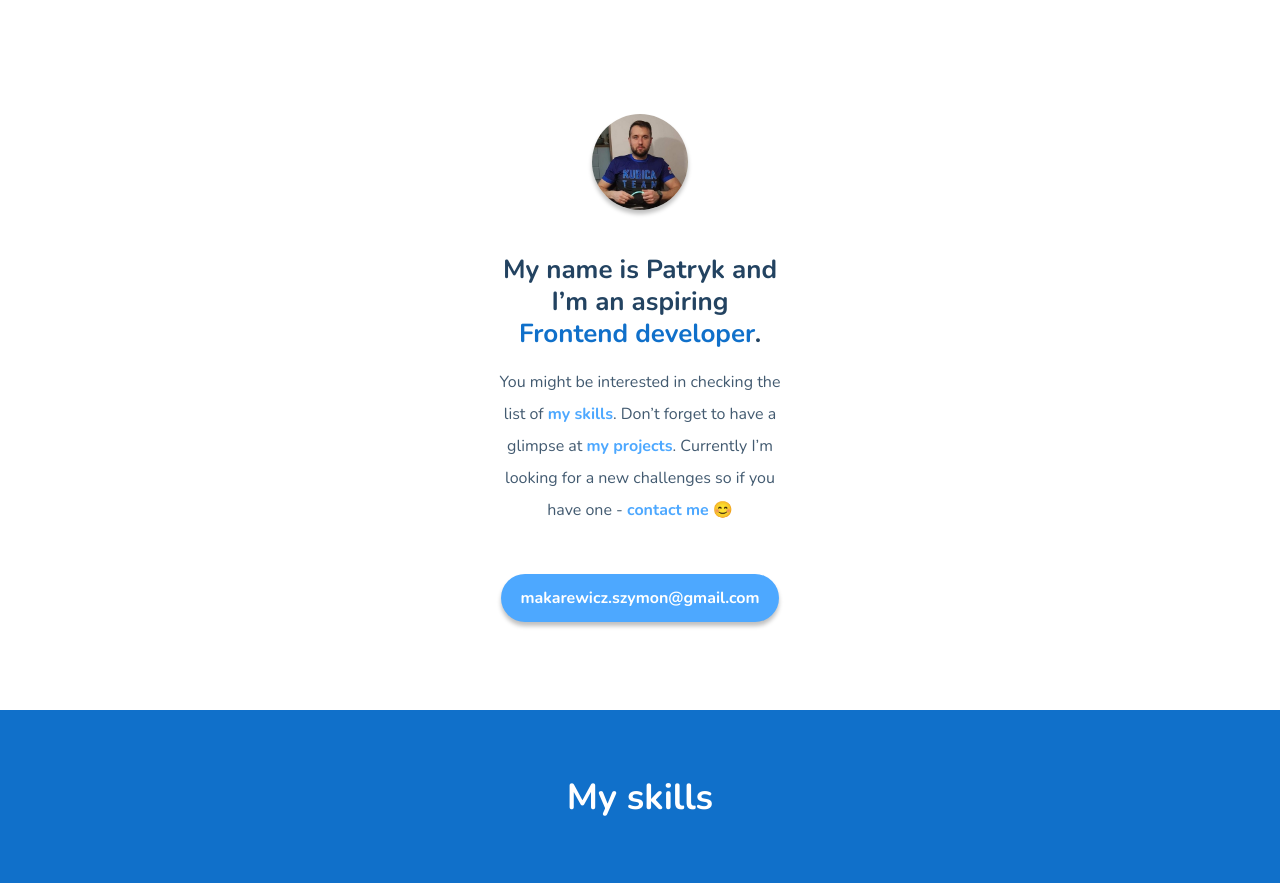
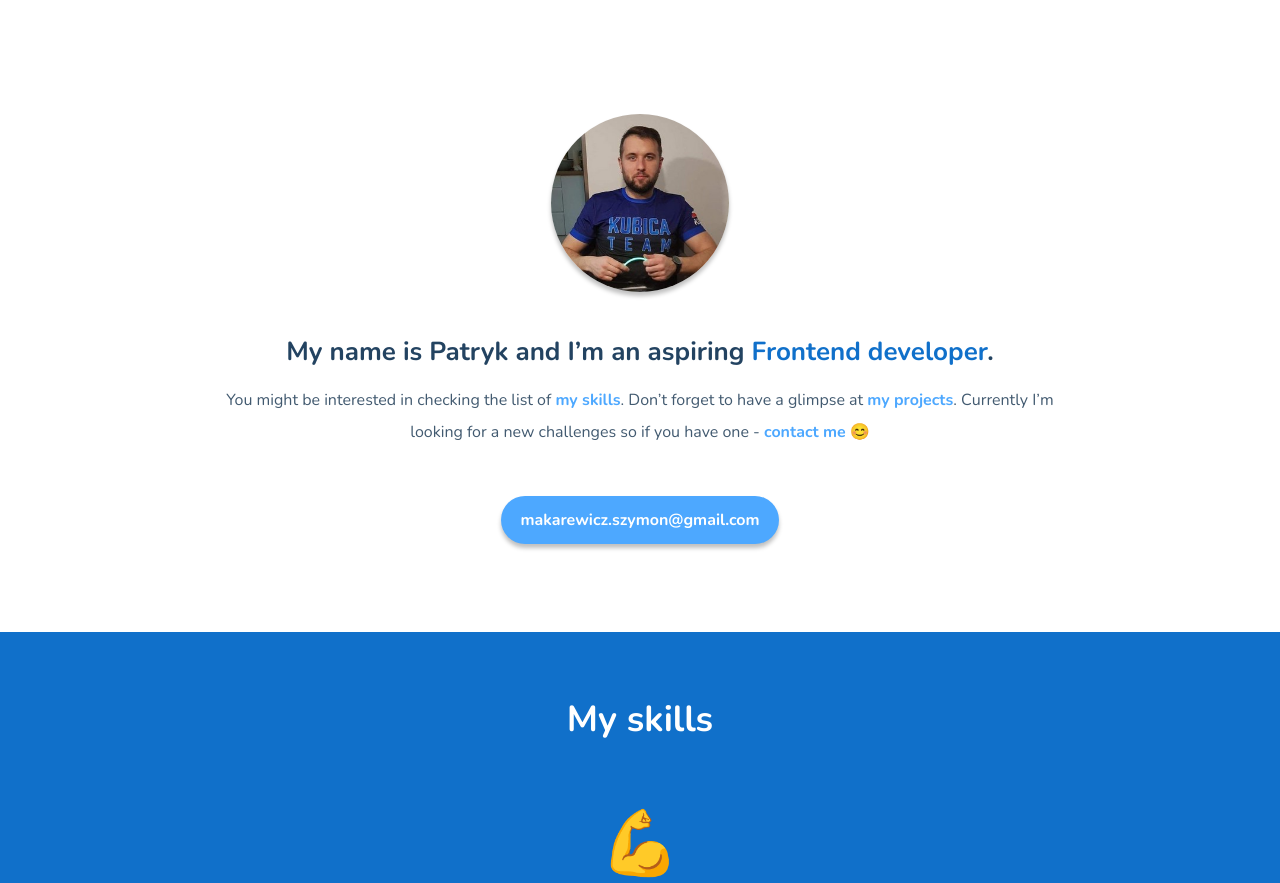
Before and after one commit to patryk-makarewicz/patryk-makarewicz.github.io, a website built with webpack: page src/pages/index.html in a window 1280 px wide. Shown: the top 883 px of the page. Built offline with nearby package versions, Linux system fonts and the light colour scheme; no server answers.

Commit message:
feat: add @media min 960px to hello section

```diff
--- a/src/scss/modules/hello.scss
+++ b/src/scss/modules/hello.scss
@@ -14,6 +14,9 @@
     text-align: center;
     color: #425a70;
     width: 288px;
+    @media screen and (min-width: 960px) {
+      width: 830px;
+    }
   }
   &__header {
     margin: 0 auto 16px auto;
@@ -23,10 +26,13 @@
     line-height: 32px;
     color: #234361;
     width: 288px;
+    @media screen and (min-width: 960px) {
+      width: 830px;
+    }
   }
   &__link {
     text-decoration: none;
-        color: #4DA8FF;
+    color: #4da8ff;
     font-weight: bold;
   }
   &__photo {
@@ -36,6 +42,9 @@
     border-radius: 50%;
     align-items: center;
     box-shadow: 0px 4px 4px rgba(0, 0, 0, 0.25);
+    @media screen and (min-width: 960px) {
+      width: 178px;
+    }
   }
   &__span {
     color: #1070ca;
--- a/src/scss/modules/project.scss
+++ b/src/scss/modules/project.scss
@@ -36,7 +36,6 @@
   border-bottom-left-radius: 16px;
   border-bottom-right-radius: 16px;
   box-shadow: 0px 4px 4px rgba(0, 0, 0, 0.25);
-
   &__circles {
     margin-left: 16px;
   }
```
Also changed, not shown: src/assets/img/{.svg (added), src/assets/img/}.svg (added). Lines whose indentation alone changed are shown as unchanged.
